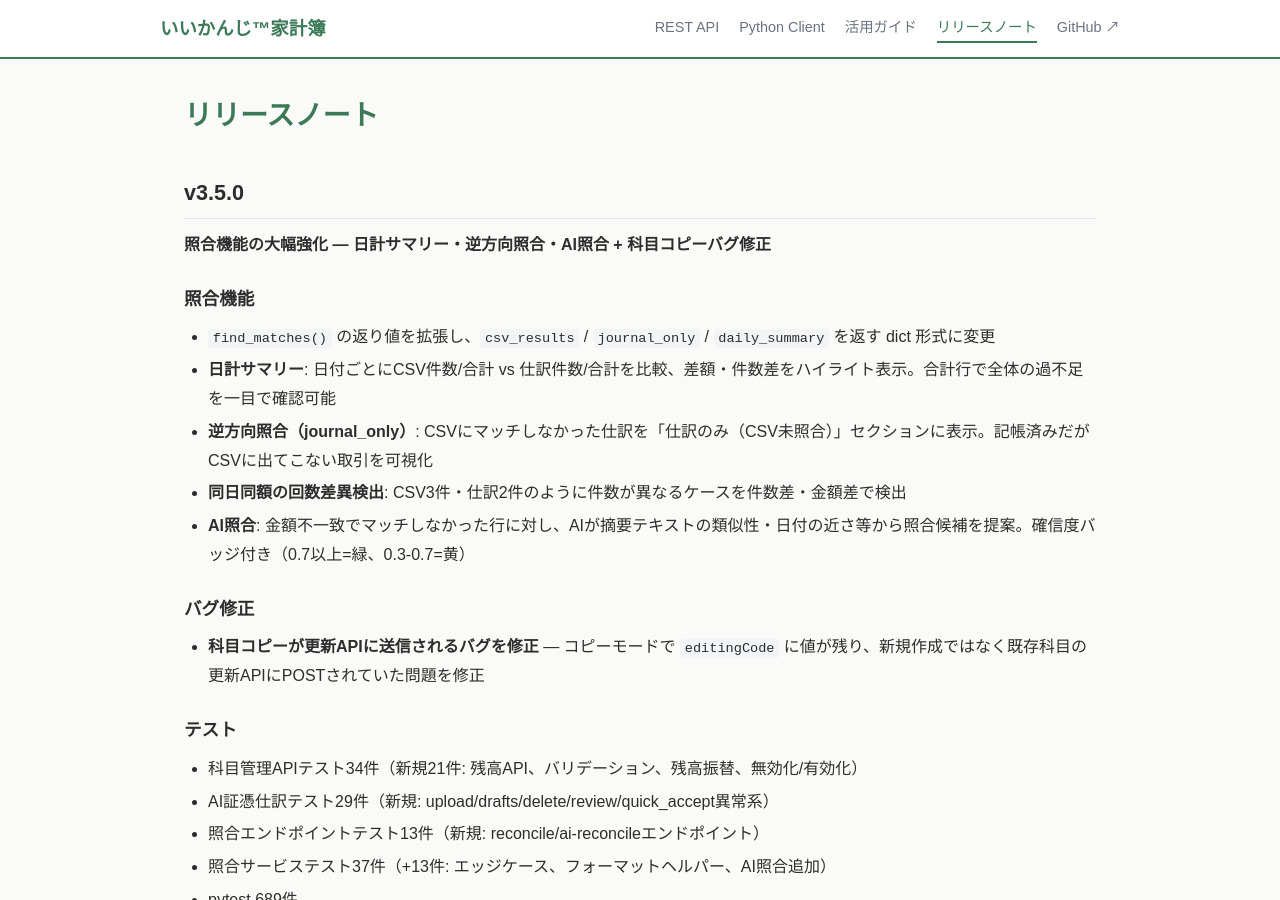
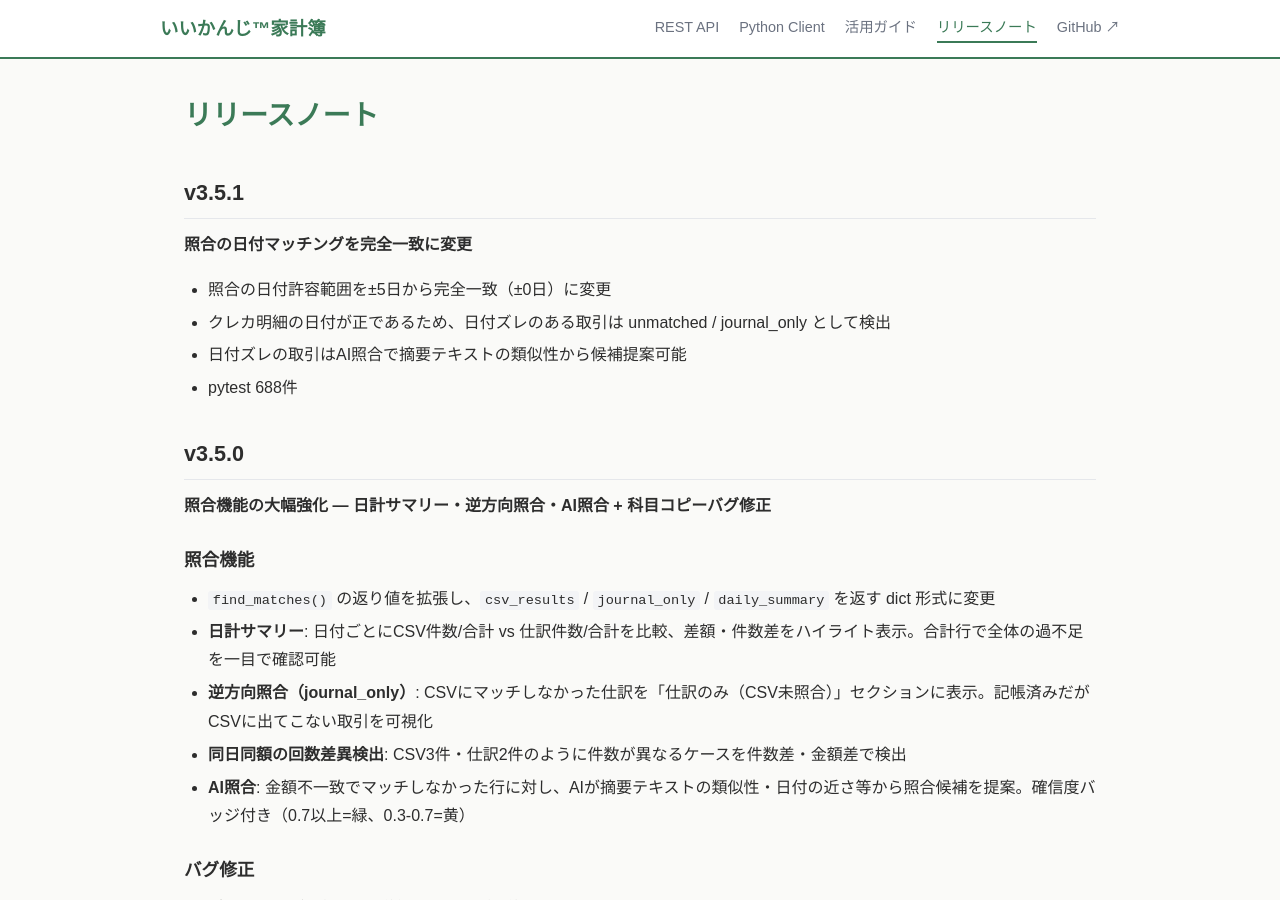
Before and after one commit to nananek/iikanji-kakeibo, a Jekyll site: the page built from docs/releases.md, in a window 1280 px wide and 900 px high. Built offline with Jekyll 4.4.1, drawn with Linux system fonts in a browser that asks for light colours.

Commit message:
docs: v3.5.1 リリースノート + バージョン更新

```diff
--- a/docs/releases.md
+++ b/docs/releases.md
@@ -4,6 +4,15 @@
 ---
 
 # リリースノート
+
+## v3.5.1
+
+**照合の日付マッチングを完全一致に変更**
+
+- 照合の日付許容範囲を±5日から完全一致（±0日）に変更
+- クレカ明細の日付が正であるため、日付ズレのある取引は unmatched / journal_only として検出
+- 日付ズレの取引はAI照合で摘要テキストの類似性から候補提案可能
+- pytest 688件
 
 ## v3.5.0
 
```
Also changed, not shown: 1 other file.
